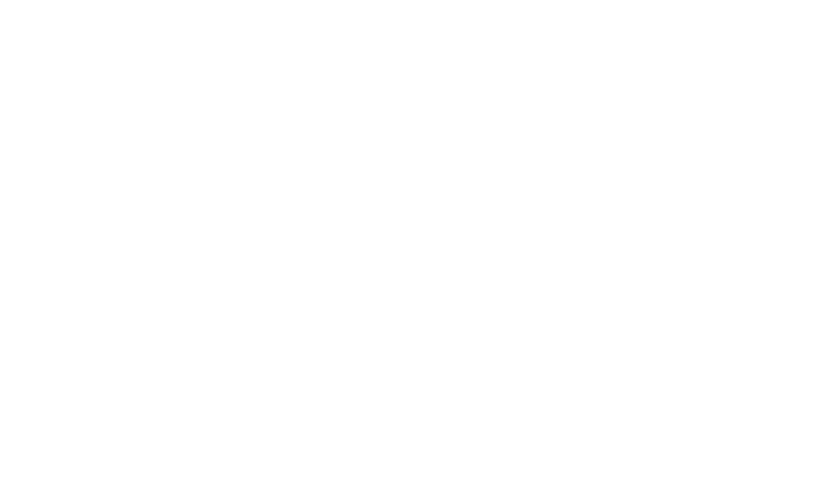
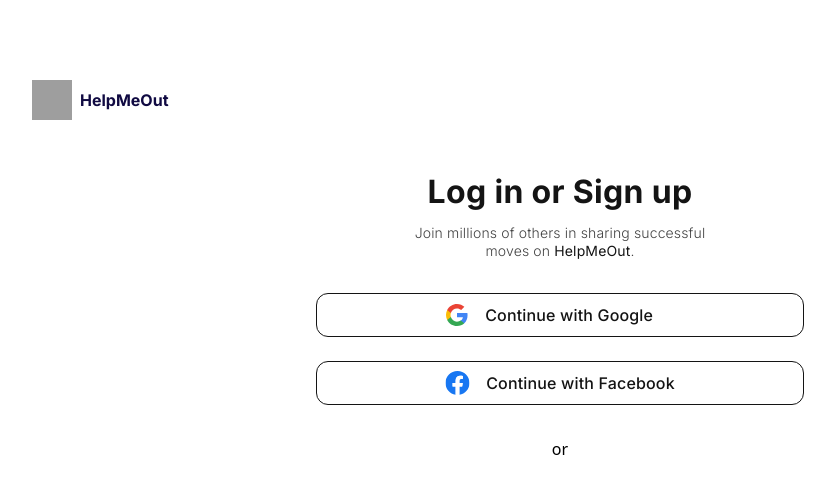
Before and after one commit to Prechyious/hng-stage-five, a React (Vite) app in the folder task-one/: page /signup in a window 1280 px wide. Before the commit this address had no page. Shown: the top 494 px of the page, without its empty margins (80-915 px from the left). Built offline with nearby package versions, Linux system fonts and the light colour scheme; grey boxes are pictures that could not be loaded.

Commit message:
task-one: signup page

```diff
--- a/task-one/src/App.jsx
+++ b/task-one/src/App.jsx
@@ -1,11 +1,13 @@
 import { Route, Routes } from "react-router-dom";
 import Home from "./pages/Home";
+import SignUp from "./pages/SignUp";
 
 const App = () => {
     return (
         <>
             <Routes>
                 <Route path="/" element={<Home />} />
+                <Route path="/signup" element={<SignUp />} />
             </Routes>
         </>
     );
--- a/task-one/src/components/HowItWorks.jsx
+++ b/task-one/src/components/HowItWorks.jsx
@@ -28,7 +28,7 @@
                 How It Works
             </h2>
 
-            <div className="grid grid-cols-3 gap-20 place-items-center">
+            <div className="grid grid-cols-3 gap-20 place-items-center min-h-full">
                 {howItWorks.map(({ id, title, desc, imgSrc }) => {
                     return (
                         <div
@@ -45,7 +45,7 @@
                                 <h3 className="font-inter text-[1.75rem] font-semibold text-purpleHeadings">
                                     {title}
                                 </h3>
-                                <p className="font-workSans text-xl font-normal text-[#616163] leading-7">
+                                <p className="font-workSans text-xl font-normal text-[#616163] min-w-[22.375rem]">
                                     {desc}
                                 </p>
                             </div>
--- a/task-one/src/components/Nav.jsx
+++ b/task-one/src/components/Nav.jsx
@@ -16,7 +16,10 @@
                 <NavLink>How It Works</NavLink>
             </div>
 
-            <Link to="" className="font-sora font-bold text-lg text-primary">
+            <Link
+                to="/signup"
+                className="font-sora font-bold text-lg text-primary"
+            >
                 Get Started
             </Link>
         </nav>
--- a/task-one/src/index.css
+++ b/task-one/src/index.css
@@ -1,4 +1,4 @@
-@import url("https://fonts.googleapis.com/css2?family=Inter:wght@400;700&family=Sora:wght@700&family=Work+Sans:wght@400;500&display=swap");
+@import url("https://fonts.googleapis.com/css2?family=Inter:wght@300;400;500;700&family=Sora:wght@700&family=Work+Sans:wght@400;500&display=swap");
 
 @tailwind base;
 @tailwind components;
--- /dev/null
+++ b/task-one/src/pages/SignUp.jsx
@@ -0,0 +1,56 @@
+import { Link } from "react-router-dom";
+import logo from "../assets/images/logo.svg";
+import google from "../assets/images/google.svg";
+import facebook from "../assets/images/facebook.svg";
+
+const SignUp = () => {
+    return (
+        <>
+            <header className="mt-20 px-28">
+                <nav>
+                    <Link to="/" className="flex gap-2 items-center">
+                        <img
+                            className="h-10 w-10"
+                            src={logo}
+                            alt="help me out"
+                        />
+                        <span className="font-inter font-bold text-primaryLogo">
+                            HelpMeOut
+                        </span>
+                    </Link>
+                </nav>
+            </header>
+
+            <section className="grid place-items-center gap-8">
+                <div className="mt-12 font-inter">
+                    <h1 className="text-center text-[2rem] font-bold text-headings tracking-[0.02rem] leading-[3rem] mb-2">
+                        Log in or Sign up
+                    </h1>
+                    <p className="text-center text-[0.875rem] font-light tracking-[0.00875rem] leading-[1.3125] text-[#434343] max-w-xs">
+                        Join millions of others in sharing successful moves on{" "}
+                        {""}
+                        <span className="font-normal text-headings">
+                            HelpMeOut
+                        </span>
+                        .
+                    </p>
+                </div>
+                <div className="flex flex-col gap-6 text-headings text-base font-inter font-medium tracking-[0.01rem]">
+                    <button className="inline-flex gap-4 py-[0.56rem] border border-headings px-[8rem] rounded-xl">
+                        <img src={google} alt="google" />
+                        Continue with Google
+                    </button>
+                    <button className="inline-flex gap-4 py-[0.56rem] border border-headings px-[8rem] rounded-xl">
+                        <img src={facebook} alt="facebook" />
+                        Continue with Facebook
+                    </button>
+                </div>
+
+                <p>or</p>
+                <form action=""></form>
+            </section>
+        </>
+    );
+};
+
+export default SignUp;
```
Also changed, not shown: task-one/src/assets/images/facebook.svg (added), task-one/src/assets/images/google.svg (added).
